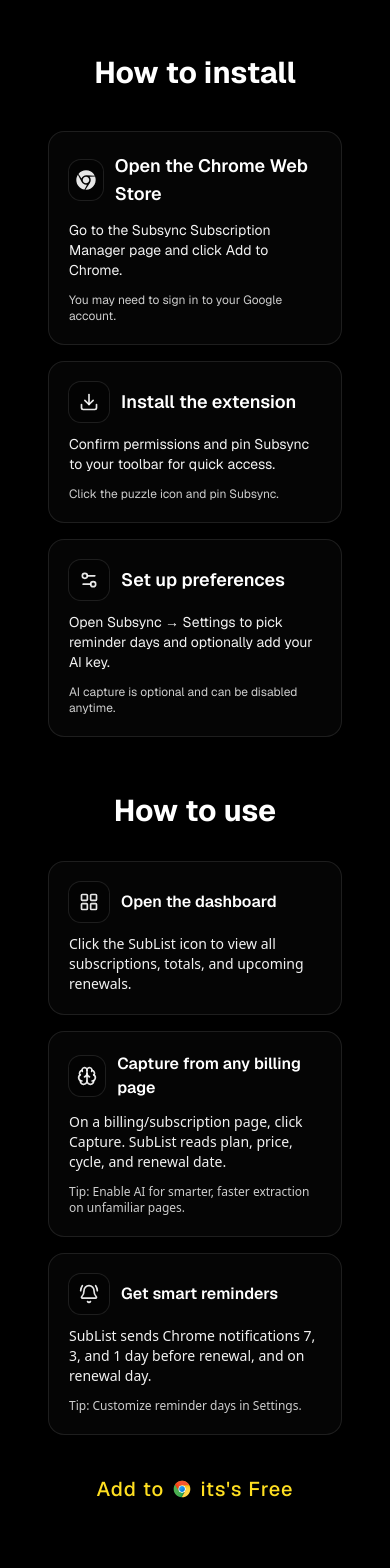
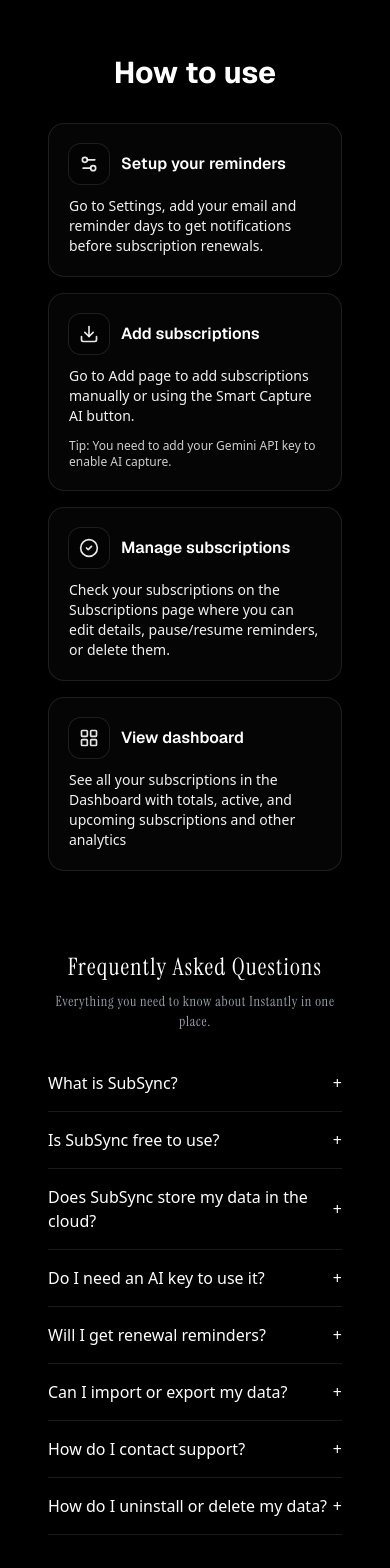
Before and after one commit to parasss19/Subsync, a React (Vite) app: page / in a window 390 px wide. Shown: the part 1640-3208 px from the top of the page. Built offline with nearby package versions, Linux system fonts and the light colour scheme.

Commit message:
how to use component updated

```diff
--- a/src/components/HowToUse.jsx
+++ b/src/components/HowToUse.jsx
@@ -1,61 +1,61 @@
-// HowToUse.jsx
-import Chrome from '../assets/chrome.svg';
 import { Download, BellRing, Brain, Settings2, CheckCircle2, LayoutGrid } from "lucide-react";
-import { FaChrome } from "react-icons/fa";
 
 
 export default function HowToUse() {
 
-  const steps = [
+  // const useFlow = [
+  //   {
+  //     icon: LayoutGrid,
+  //     title: "Open the dashboard",
+  //     desc: "Click the Subsync icon to view all subscriptions, totals, and upcoming renewals.",
+  //   },
+  //   {
+  //     icon: Brain,
+  //     title: "Capture from any billing page",
+  //     desc: "On a billing/subscription page, click Capture. Subsync reads plan, price, cycle, and renewal date.",
+  //     tip: "Enable AI for smarter, faster extraction on unfamiliar pages.",
+  //   },
+  //   {
+  //     icon: BellRing,
+  //     title: "Get smart reminders",
+  //     desc: "Subsync sends Chrome notifications 7, 3, and 1 day before renewal, and on renewal day.",
+  //     tip: "Customize reminder days in Settings.",
+  //   },
+  // ];
+
+    const useFlow = [
     {
-      icon: FaChrome,
-      title: "Open the Chrome Web Store",
-      desc: "Go to the Subsync Subscription Manager page and click Add to Chrome.",
-      note: "You may need to sign in to your Google account.",
+      icon: Settings2,
+      title: "Setup your reminders",
+      desc: "Go to Settings, add your email and reminder days to get notifications before subscription renewals.",
     },
     {
       icon: Download,
-      title: "Install the extension",
-      desc: "Confirm permissions and pin Subsync to your toolbar for quick access.",
-      note: "Click the puzzle icon and pin Subsync.",
+      title: "Add subscriptions",
+      desc: "Go to Add page to add subscriptions manually or using the Smart Capture AI button.",
+      tip: "You need to add your Gemini API key to enable AI capture.",
     },
     {
-      icon: Settings2,
-      title: "Set up preferences",
-      desc: "Open Subsync → Settings to pick reminder days and optionally add your AI key.",
-      note: "AI capture is optional and can be disabled anytime.",
+      icon: CheckCircle2,
+      title: "Manage subscriptions",
+      desc: "Check your subscriptions on the Subscriptions page where you can edit details, pause/resume reminders, or delete them.",
     },
-  ];
-
-  const useFlow = [
     {
       icon: LayoutGrid,
-      title: "Open the dashboard",
-      desc: "Click the SubList icon to view all subscriptions, totals, and upcoming renewals.",
-    },
-    {
-      icon: Brain,
-      title: "Capture from any billing page",
-      desc: "On a billing/subscription page, click Capture. SubList reads plan, price, cycle, and renewal date.",
-      tip: "Enable AI for smarter, faster extraction on unfamiliar pages.",
-    },
-    {
-      icon: BellRing,
-      title: "Get smart reminders",
-      desc: "SubList sends Chrome notifications 7, 3, and 1 day before renewal, and on renewal day.",
-      tip: "Customize reminder days in Settings.",
+      title: "View dashboard",
+      desc: "See all your subscriptions in the Dashboard with totals, active, and upcoming subscriptions and other analytics",
     },
   ];
 
   return (
     <section className="mx-auto my-20 max-w-6xl px-6">
       {/* Header */}
-      <div className="mx-auto max-w-2xl text-center">
+      {/* <div className="mx-auto max-w-2xl text-center">
         <h2 className="font-[Geist] text-3xl font-bold text-white sm:text-4xl"> How to install  </h2>
-      </div>
+      </div> */}
 
       {/* How to Install Steps */}
-      <div className="mt-10 grid grid-cols-1 gap-4 md:grid-cols-3">
+      {/* <div className="mt-10 grid grid-cols-1 gap-4 md:grid-cols-3">
         {steps.map((s, i) => {
           const Icon = s.icon;
           return (
@@ -78,7 +78,7 @@
             </div>
           );
         })}
-      </div>
+      </div> */}
 
       {/* How to use steps */}
       <div id="howToUse" className="mt-14  scroll-mt-24">
@@ -86,7 +86,7 @@
           <h2 className="font-[Geist] text-3xl font-bold text-white sm:text-4xl"> How to use  </h2>
         </div>
 
-        <div className="grid grid-cols-1 gap-4 md:grid-cols-3">
+        <div className="grid grid-cols-1 gap-4 md:grid-cols-2">
           {useFlow.map((u, i) => {
             const Icon = u.icon;
             return (
@@ -111,18 +111,6 @@
           })}
         </div>
       </div>
-
-      {/* CTA btn*/}
-      <div className="mt-8  text-center">
-        <button
-          onClick={() => navigate("#")}
-          className="cursor-pointer bg-black/60 text-yellow-300 text-sm sm:text-lg px-3 py-2 sm:px-4 sm:py-2 rounded-lg shadow-md transition-transform duration-150 active:scale-95"
-        >
-          <span className='tracking-wider flex items-center font-[Geist] text-xl font-medium justify-center gap-2'>
-            Add to <img src={Chrome} alt="chrome" className='w-5 h-5'/> its's Free
-          </span>
-        </button>
-      </div>
     </section>
   );
 }
```
